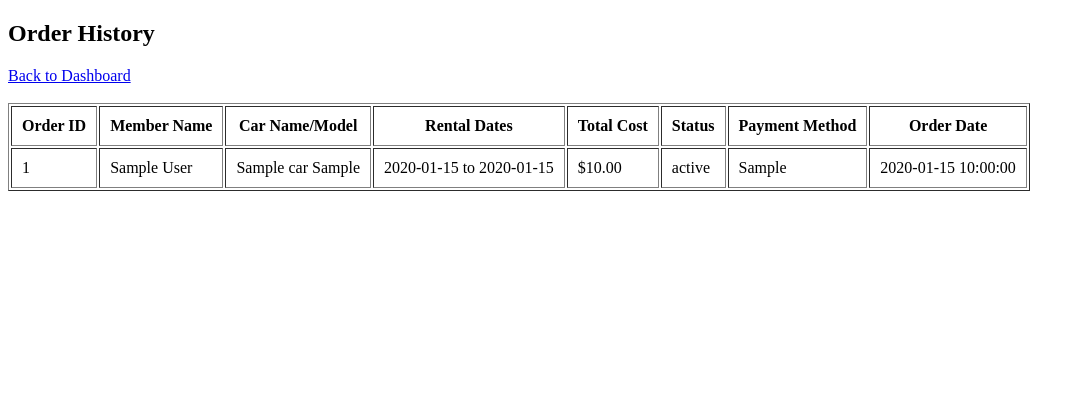
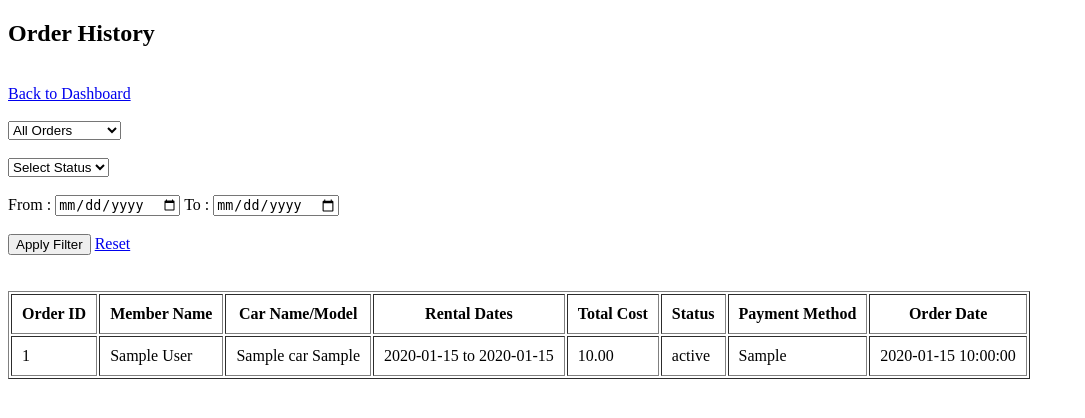
Before and after one commit to MHRahat01/WebTech_Project, a PHP site: page /OnlineCarRent/view/OrderHistory.php in a window 1280 px wide. Shown: the top 418 px of the page, without its empty margins (0-1085 px from the left). Run offline with PHP 8.4, Linux system fonts and the light colour scheme; the visitor is signed in with stand-in values (Sample User, id 1); tables that the repository leaves empty hold one stand-in row (values such as "Sample post").

Commit message:
Filter Feature Added in Order History

```diff
--- a/OnlineCarRent/model/OrderModel.php
+++ b/OnlineCarRent/model/OrderModel.php
@@ -24,7 +24,7 @@ function getAllOrders($conn){
         JOIN cars
         ON orders.car_id = cars.id
 
-        ORDER BY orders.id DESC"
+        ORDER BY orders.id ASC"
 
     );
 
--- a/OnlineCarRent/view/OrderHistory.php
+++ b/OnlineCarRent/view/OrderHistory.php
@@ -3,60 +3,283 @@
 session_start();
 
 if(!isset($_SESSION['role'])){
+
     header("Location: adminlogin.php");
-    exit;
 }
 
 require_once "../model/db.php";
 require_once "../model/OrderModel.php";
 
+
+// ======================================
+// DEFAULT SHOW ALL ORDER
+// ======================================
+
 $orders = getAllOrders($conn);
+
+
+// ======================================
+// FILTER ORDER
+// ======================================
+
+if(isset($_GET['filter'])){
+
+    $filter_type = $_GET['filter_type'];
+
+
+    // STATUS FILTER
+
+    if($filter_type == "status"){
+
+        $status = $_GET['status'];
+
+        if($status != ""){
+
+            $orders = getOrdersByStatus(
+                $conn,
+                $status
+            );
+        }
+    }
+
+
+    // DATE FILTER
+
+    if($filter_type == "date"){
+
+        $from_date = $_GET['from_date'];
+
+        $to_date = $_GET['to_date'];
+
+        if(
+            $from_date != ""
+            &&
+            $to_date != ""
+        ){
+
+            $orders = getOrdersByDate(
+                $conn,
+                $from_date,
+                $to_date
+            );
+        }
+    }
+}
 
 ?>
 
 <!DOCTYPE html>
+
 <html>
+
 <head>
+
     <title>Order History</title>
+
 </head>
+
 <body>
+
 <h2>Order History</h2>
 
-    <a href="AdminDashboard.php">Back to Dashboard</a>
+<br>
+
+<a href="AdminDashboard.php">
+
+    Back to Dashboard
+
+</a>
+
 <br><br>
 
-    <table border="1" cellpadding="10">
+
+<!-- FILTER BAR -->
+
+<form method="GET">
+
+
+    <!-- FILTER TYPE -->
+
+    <select name="filter_type">
+
+        <option value="all">
+
+            All Orders
+
+        </option>
+
+        <option value="status">
+
+            Filter By Status
+
+        </option>
+
+        <option value="date">
+
+            Filter By Date
+
+        </option>
+
+    </select>
+
+    <br><br>
+
+
+    <!-- STATUS -->
+
+    <select name="status">
+
+        <option value="">
+
+            Select Status
+
+        </option>
+
+        <option value="Pending">
+
+            Pending
+
+        </option>
+
+        <option value="Approved">
+
+            Approved
+
+        </option>
+
+        <option value="Completed">
+
+            Completed
+
+        </option>
+
+    </select>
+
+    <br><br>
+
+
+    <!-- DATE -->
+
+    From :
+
+    <input
+    type="date"
+    name="from_date">
+
+
+    To :
+
+    <input
+    type="date"
+    name="to_date">
+
+    <br><br>
+
+
+    <!-- BUTTON -->
+
+    <button
+    type="submit"
+    name="filter">
+
+        Apply Filter
+
+    </button>
+
+
+    <a href="OrderHistory.php">
+
+        Reset
+
+    </a>
+
+</form>
+
+<br><br>
+
+
+<!-- ORDER TABLE -->
+
+<table
+border="1"
+cellpadding="10">
+
 <tr>
+
     <th>Order ID</th>
+
     <th>Member Name</th>
+
     <th>Car Name/Model</th>
+
     <th>Rental Dates</th>
+
     <th>Total Cost</th>
+
     <th>Status</th>
+
     <th>Payment Method</th>
+
     <th>Order Date</th>
+
 </tr>
 
-        <?php if(!empty($orders) && is_array($orders)): ?>
-            <?php foreach($orders as $order): ?>
+
+<?php if(!empty($orders)){ ?>
+
+<?php foreach($orders as $order){ ?>
+
 <tr>
-                    <td><?= htmlspecialchars($order['id']) ?></td>
-                    <td><?= htmlspecialchars($order['member_name']) ?></td>
-                    <td><?= htmlspecialchars($order['car_name_model']) ?></td>
+
+    <td><?= $order['id'] ?></td>
+
+    <td><?= $order['member_name'] ?></td>
+
+    <td><?= $order['car_name_model'] ?></td>
+
     <td>
-                        <?= htmlspecialchars($order['start_date']) ?> to <?= htmlspecialchars($order['end_date']) ?>
+
+        <?= $order['start_date'] ?>
+
+        to
+
+        <?= $order['end_date'] ?>
+
     </td>
-                    <td>$<?= htmlspecialchars(number_format($order['total_cost'], 2)) ?></td>
-                    <td><?= htmlspecialchars($order['status']) ?></td>
-                    <td><?= htmlspecialchars($order['payment_method']) ?></td>
-                    <td><?= htmlspecialchars($order['order_date']) ?></td>
+
+    <td><?= $order['total_cost'] ?></td>
+
+    <td><?= $order['status'] ?></td>
+
+    <td><?= $order['payment_method'] ?></td>
+
+    <td><?= $order['order_date'] ?></td>
+
 </tr>
-            <?php endforeach; ?>
-        <?php else: ?>
+
+<?php } ?>
+
+<?php } ?>
+
+
+<?php if(empty($orders)){ ?>
+
 <tr>
-                <td colspan="8" style="text-align:center;">No orders found.</td>
+
+    <td
+    colspan="8"
+    align="center">
+
+        No Orders Found
+
+    </td>
+
 </tr>
-        <?php endif; ?>
+
+<?php } ?>
+
 </table>
+
 </body>
-</html></content>
+
+</html>
```
Lines whose indentation alone changed are shown as unchanged.
